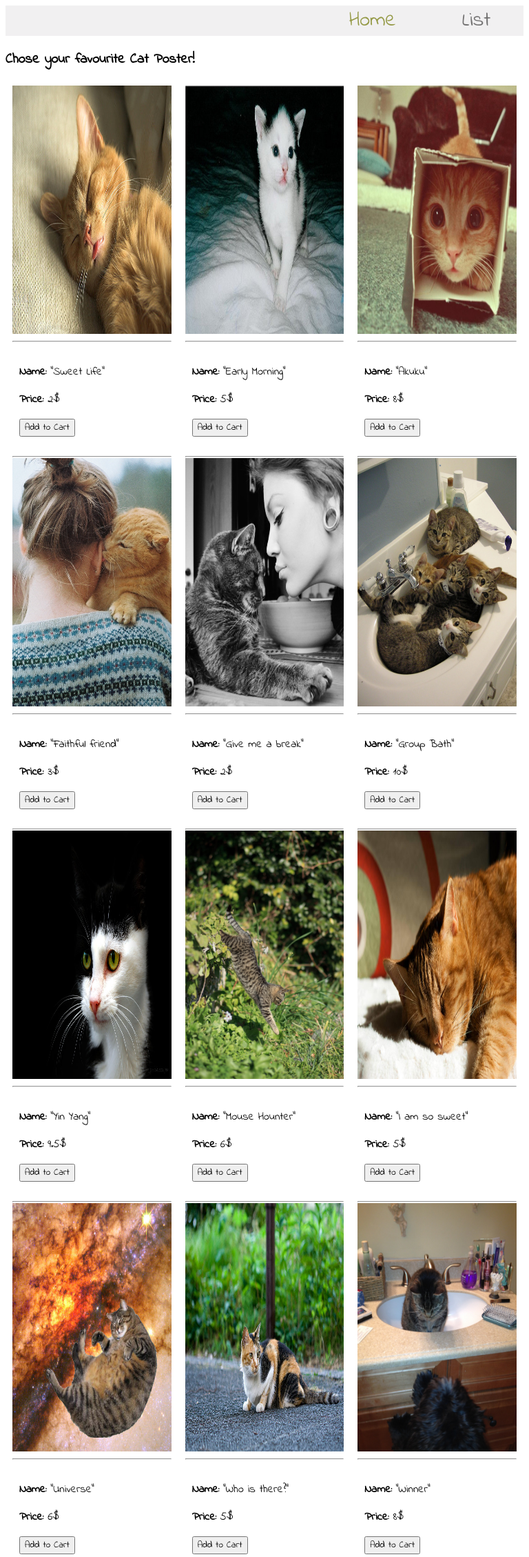
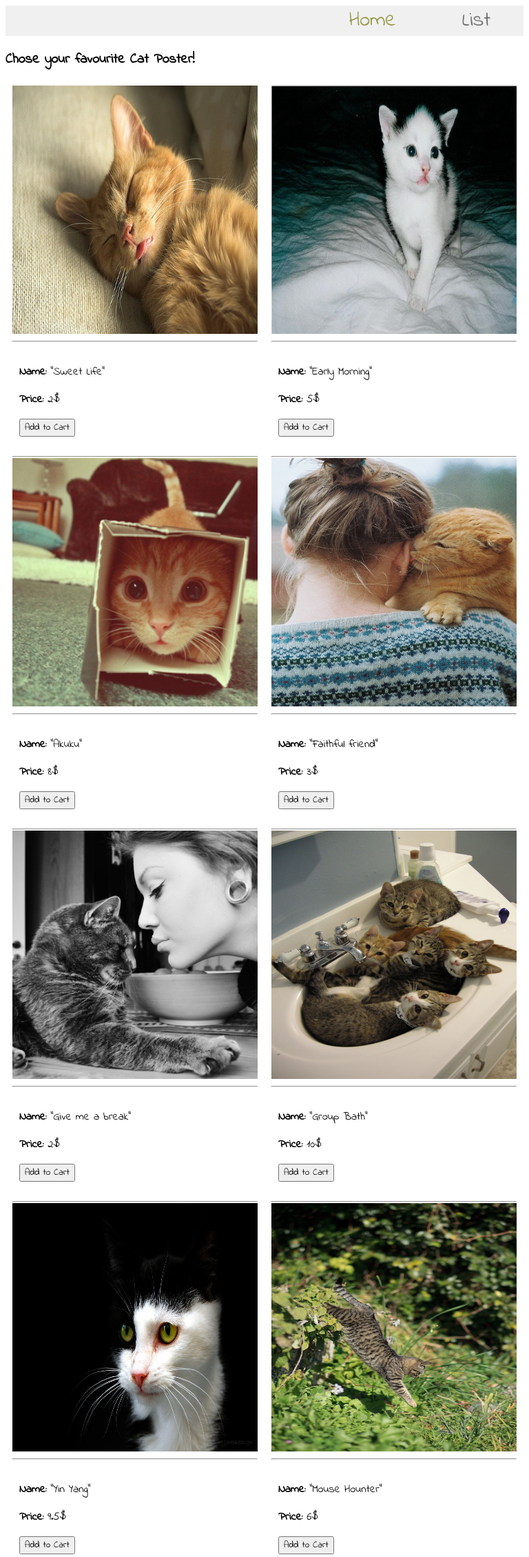
Before and after one commit to maliaaska/Static-Cat-Poster-Store, a PHP site: page /index-1.html in a window 768 px wide. Shown: the top 2257 px of the page at 69% size. Run offline with PHP 8.4, Linux system fonts and the light colour scheme.

Commit message:
responsive design done for index-1.html

```diff
--- a/style.css
+++ b/style.css
@@ -30,7 +30,6 @@ html {
     font-size:10px;
     padding: 0px;
     margin: 0px;
-    border-collapse: collapse;
 
 }
 
--- a/style1.css
+++ b/style1.css
@@ -85,9 +85,8 @@ p {
 
 
 @media (max-width: 649px) {
-    div {
+    .col-4 {
         width: 100%;
-
     }
     li {
         width: 50%;
@@ -96,7 +95,7 @@ p {
    }
 
 @media (min-width: 650px) and (max-width: 999px) {
-div {
-    width: 50%;
+    .col-4 {
+        width: 50%;
+    }
 }
-}
```
Also changed, not shown: index-1.html (indentation only).
